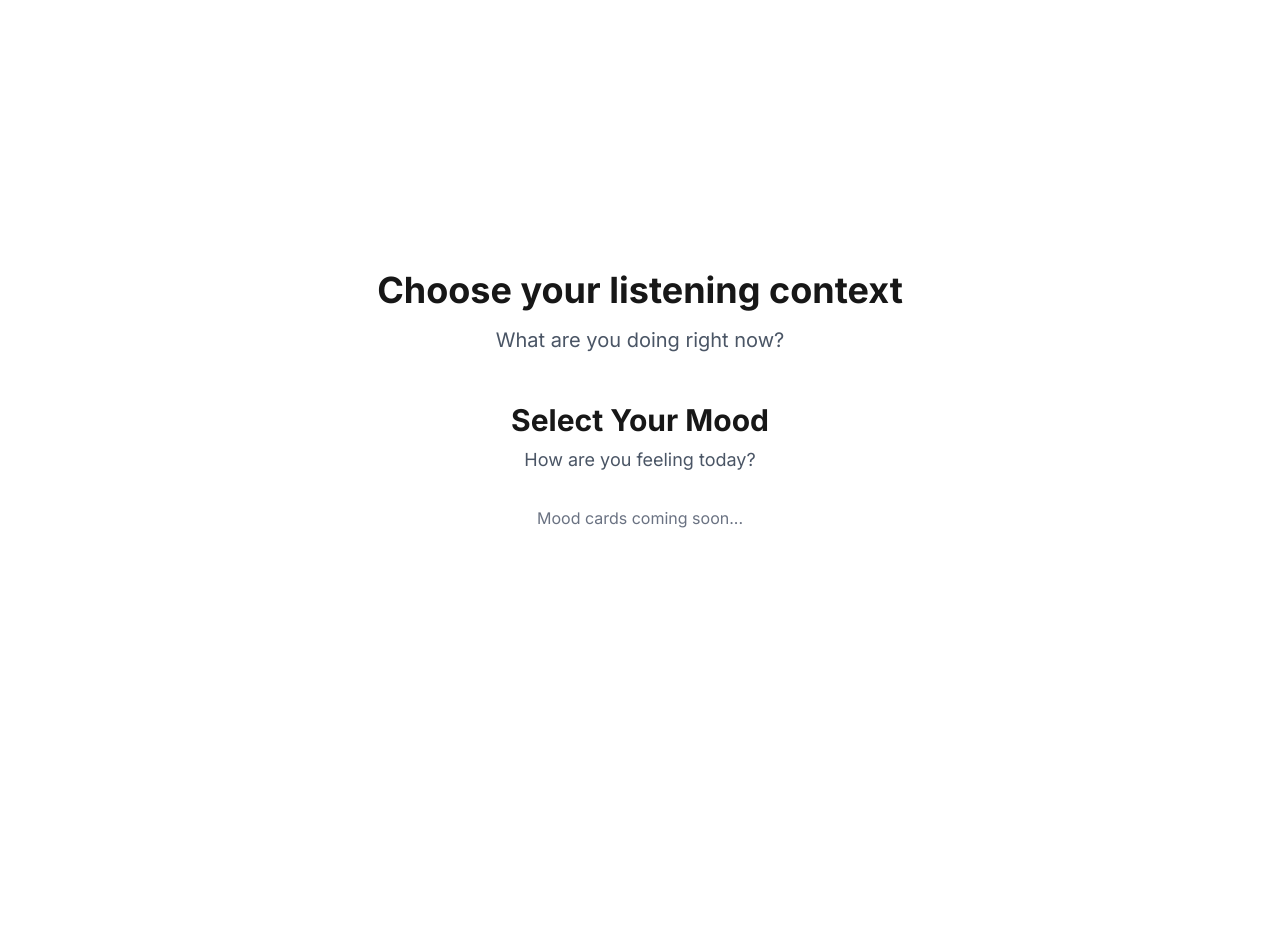
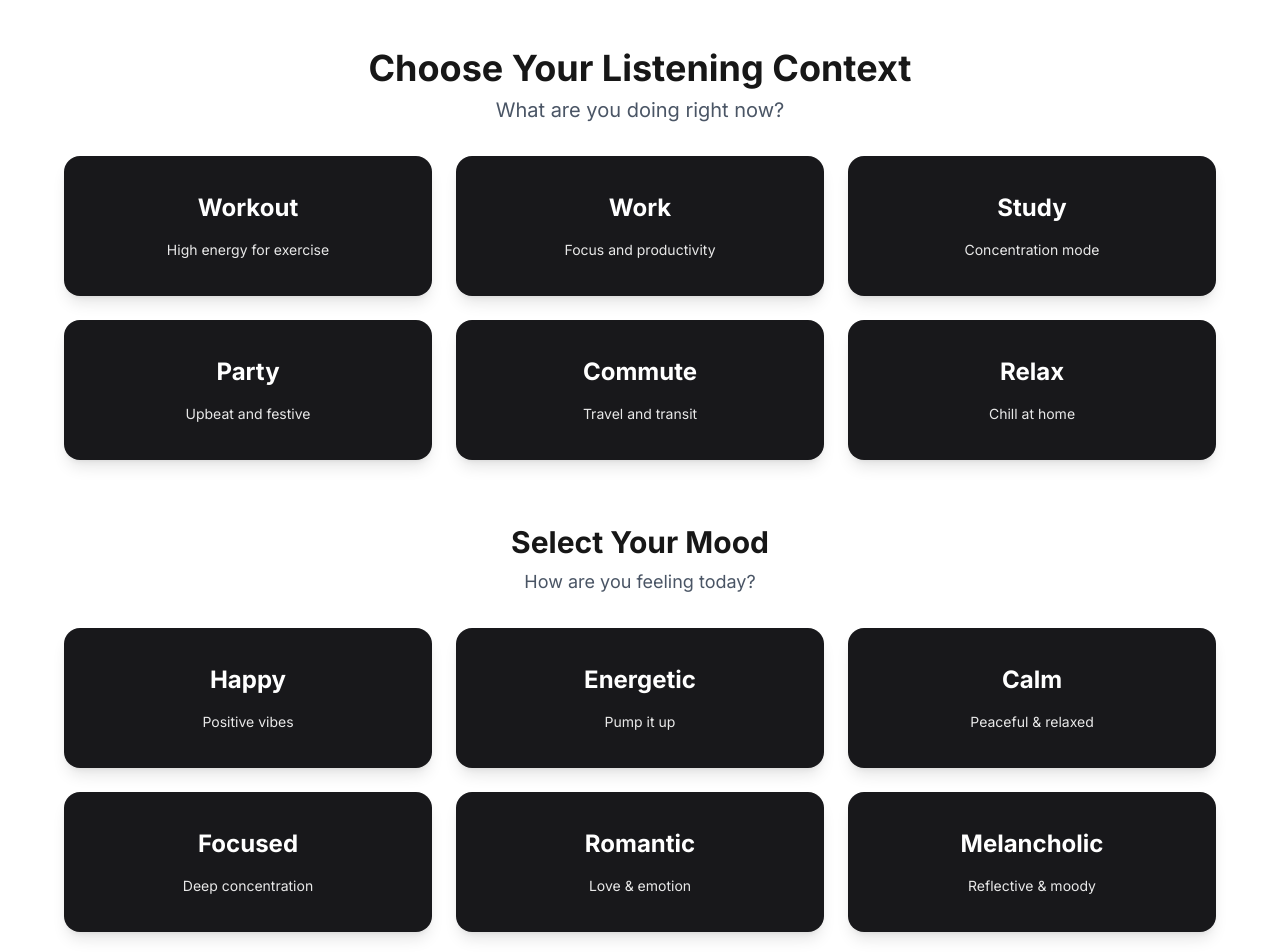
Before and after one commit to ebobic/Moodify, a Next.js app: page /home in a window 1280 px wide. Shown: the top 952 px of the page. Before the commit the page ends 800 px from the top, so only its background shows below. Built offline with nearby package versions, Linux system fonts and the light colour scheme.

Commit message:
Lagt till alla listening context & mood-kort

```diff
--- a/app/home/page.tsx
+++ b/app/home/page.tsx
@@ -1,18 +1,99 @@
+"use client";
+
 export default function HomePage() {
+  const handleContextClick = (context: string) => {
+    console.log(`Selected context: ${context}`);
+  };
+
+  const handleMoodClick = (mood: string) => {
+    console.log(`Selected mood: ${mood}`);
+  };
+
   return (
     <div className="min-h-screen flex flex-col items-center justify-center px-4 py-12">
-      <div className="max-w-6xl w-full space-y-12">
-        {/* Header */}
-        <div className="text-center space-y-4">
-          <h1 className="text-3xl md:text-4xl font-bold">
-            Choose your listening context
-          </h1>
-          <p className="text-lg md:text-xl text-gray-600 dark:text-gray-300">
-            What are you doing right now?
-          </p>
+      <div className="max-w-6xl w-full space-y-16">
+        {/* Step 1: Listening Context */}
+        <div className="space-y-8">
+          <div className="text-center space-y-2">
+            <h1 className="text-3xl md:text-4xl font-bold">
+              Choose Your Listening Context
+            </h1>
+            <p className="text-lg md:text-xl text-gray-600 dark:text-gray-300">
+              What are you doing right now?
+            </p>
+          </div>
+
+          {/* Context Grid */}
+          <div className="grid grid-cols-3 gap-6">
+            {/* Workout */}
+            <button
+              onClick={() => handleContextClick("Workout")}
+              className="bg-zinc-900 rounded-lg md:rounded-2xl p-3 md:p-6 lg:p-8 text-white shadow-lg hover:shadow-2xl hover:scale-105 transform transition-all duration-200 flex flex-col items-center justify-center text-center space-y-2 md:space-y-4 min-h-[100px] md:min-h-[140px]"
+            >
+              <h3 className="text-sm md:text-xl lg:text-2xl font-bold">Workout</h3>
+              <p className="text-xs md:text-sm opacity-90">
+                High energy for exercise
+              </p>
+            </button>
+
+            {/* Work */}
+            <button
+              onClick={() => handleContextClick("Work")}
+              className="bg-zinc-900 rounded-lg md:rounded-2xl p-3 md:p-6 lg:p-8 text-white shadow-lg hover:shadow-2xl hover:scale-105 transform transition-all duration-200 flex flex-col items-center justify-center text-center space-y-2 md:space-y-4 min-h-[100px] md:min-h-[140px]"
+            >
+              <h3 className="text-sm md:text-xl lg:text-2xl font-bold">Work</h3>
+              <p className="text-xs md:text-sm opacity-90">
+                Focus and productivity
+              </p>
+            </button>
+
+            {/* Study */}
+            <button
+              onClick={() => handleContextClick("Study")}
+              className="bg-zinc-900 rounded-lg md:rounded-2xl p-3 md:p-6 lg:p-8 text-white shadow-lg hover:shadow-2xl hover:scale-105 transform transition-all duration-200 flex flex-col items-center justify-center text-center space-y-2 md:space-y-4 min-h-[100px] md:min-h-[140px]"
+            >
+              <h3 className="text-sm md:text-xl lg:text-2xl font-bold">Study</h3>
+              <p className="text-xs md:text-sm opacity-90">
+                Concentration mode
+              </p>
+            </button>
+
+            {/* Party */}
+            <button
+              onClick={() => handleContextClick("Party")}
+              className="bg-zinc-900 rounded-lg md:rounded-2xl p-3 md:p-6 lg:p-8 text-white shadow-lg hover:shadow-2xl hover:scale-105 transform transition-all duration-200 flex flex-col items-center justify-center text-center space-y-2 md:space-y-4 min-h-[100px] md:min-h-[140px]"
+            >
+              <h3 className="text-sm md:text-xl lg:text-2xl font-bold">Party</h3>
+              <p className="text-xs md:text-sm opacity-90">
+                Upbeat and festive
+              </p>
+            </button>
+
+            {/* Commute */}
+            <button
+              onClick={() => handleContextClick("Commute")}
+              className="bg-zinc-900 rounded-lg md:rounded-2xl p-3 md:p-6 lg:p-8 text-white shadow-lg hover:shadow-2xl hover:scale-105 transform transition-all duration-200 flex flex-col items-center justify-center text-center space-y-2 md:space-y-4 min-h-[100px] md:min-h-[140px]"
+            >
+              <h3 className="text-sm md:text-xl lg:text-2xl font-bold">Commute</h3>
+              <p className="text-xs md:text-sm opacity-90">
+                Travel and transit
+              </p>
+            </button>
+
+            {/* Relax */}
+            <button
+              onClick={() => handleContextClick("Relax")}
+              className="bg-zinc-900 rounded-lg md:rounded-2xl p-3 md:p-6 lg:p-8 text-white shadow-lg hover:shadow-2xl hover:scale-105 transform transition-all duration-200 flex flex-col items-center justify-center text-center space-y-2 md:space-y-4 min-h-[100px] md:min-h-[140px]"
+            >
+              <h3 className="text-sm md:text-xl lg:text-2xl font-bold">Relax</h3>
+              <p className="text-xs md:text-sm opacity-90">
+                Chill at home
+              </p>
+            </button>
+          </div>
         </div>
 
-        {/* Mood Section */}
+        {/* Step 2: Select Mood */}
         <div className="space-y-8">
           <div className="text-center space-y-2">
             <h2 className="text-2xl md:text-3xl font-bold">
@@ -23,9 +104,73 @@ export default function HomePage() {
             </p>
           </div>
 
-          {/* Mood Grid ska vara här! */}
-          <div className="text-center text-gray-500">
-            Mood cards coming soon...
+          {/* Mood Grid */}
+          <div className="grid grid-cols-3 gap-6">
+            {/* Happy */}
+            <button
+              onClick={() => handleMoodClick("Happy")}
+              className="bg-zinc-900 rounded-lg md:rounded-2xl p-3 md:p-6 lg:p-8 text-white shadow-lg hover:shadow-2xl hover:scale-105 transform transition-all duration-200 flex flex-col items-center justify-center text-center space-y-2 md:space-y-4 min-h-[100px] md:min-h-[140px]"
+            >
+              <h3 className="text-sm md:text-xl lg:text-2xl font-bold">Happy</h3>
+              <p className="text-xs md:text-sm opacity-90">
+                Positive vibes
+              </p>
+            </button>
+
+            {/* Energetic */}
+            <button
+              onClick={() => handleMoodClick("Energetic")}
+              className="bg-zinc-900 rounded-lg md:rounded-2xl p-3 md:p-6 lg:p-8 text-white shadow-lg hover:shadow-2xl hover:scale-105 transform transition-all duration-200 flex flex-col items-center justify-center text-center space-y-2 md:space-y-4 min-h-[100px] md:min-h-[140px]"
+            >
+              <h3 className="text-sm md:text-xl lg:text-2xl font-bold">Energetic</h3>
+              <p className="text-xs md:text-sm opacity-90">
+                Pump it up
+              </p>
+            </button>
+
+            {/* Calm */}
+            <button
+              onClick={() => handleMoodClick("Calm")}
+              className="bg-zinc-900 rounded-lg md:rounded-2xl p-3 md:p-6 lg:p-8 text-white shadow-lg hover:shadow-2xl hover:scale-105 transform transition-all duration-200 flex flex-col items-center justify-center text-center space-y-2 md:space-y-4 min-h-[100px] md:min-h-[140px]"
+            >
+              <h3 className="text-sm md:text-xl lg:text-2xl font-bold">Calm</h3>
+              <p className="text-xs md:text-sm opacity-90">
+                Peaceful & relaxed
+              </p>
+            </button>
+
+            {/* Focused */}
+            <button
+              onClick={() => handleMoodClick("Focused")}
+              className="bg-zinc-900 rounded-lg md:rounded-2xl p-3 md:p-6 lg:p-8 text-white shadow-lg hover:shadow-2xl hover:scale-105 transform transition-all duration-200 flex flex-col items-center justify-center text-center space-y-2 md:space-y-4 min-h-[100px] md:min-h-[140px]"
+            >
+              <h3 className="text-sm md:text-xl lg:text-2xl font-bold">Focused</h3>
+              <p className="text-xs md:text-sm opacity-90">
+                Deep concentration
+              </p>
+            </button>
+
+            {/* Romantic */}
+            <button
+              onClick={() => handleMoodClick("Romantic")}
+              className="bg-zinc-900 rounded-lg md:rounded-2xl p-3 md:p-6 lg:p-8 text-white shadow-lg hover:shadow-2xl hover:scale-105 transform transition-all duration-200 flex flex-col items-center justify-center text-center space-y-2 md:space-y-4 min-h-[100px] md:min-h-[140px]"
+            >
+              <h3 className="text-sm md:text-xl lg:text-2xl font-bold">Romantic</h3>
+              <p className="text-xs md:text-sm opacity-90">
+                Love & emotion
+              </p>
+            </button>
+
+            {/* Melancholic */}
+            <button
+              onClick={() => handleMoodClick("Melancholic")}
+              className="bg-zinc-900 rounded-lg md:rounded-2xl p-3 md:p-6 lg:p-8 text-white shadow-lg hover:shadow-2xl hover:scale-105 transform transition-all duration-200 flex flex-col items-center justify-center text-center space-y-2 md:space-y-4 min-h-[100px] md:min-h-[140px]"
+            >
+              <h3 className="text-sm md:text-xl lg:text-2xl font-bold">Melancholic</h3>
+              <p className="text-xs md:text-sm opacity-90">
+                Reflective & moody
+              </p>
+            </button>
           </div>
         </div>
       </div>
```
